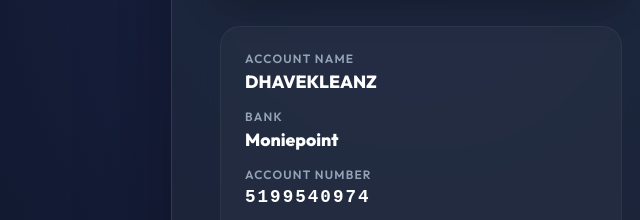
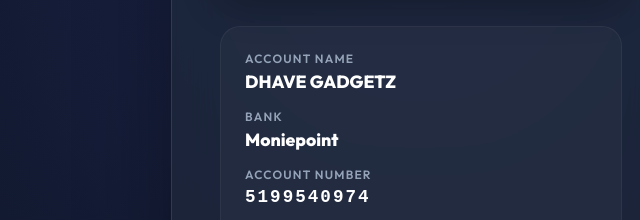
Before and after one commit to victory4110/dhave-gadgetz-qr, a website: page public/display_qr.html in a window 1280 px wide. Shown: the part 561-781 px from the top of the page, 219-859 px from the left. Drawn offline with Linux system fonts and the light colour scheme.

Commit message:
Final branding fix for DHAVE GADGETZ

```diff
--- a/public/display_qr.html
+++ b/public/display_qr.html
@@ -167,7 +167,7 @@
         <div class="info-grid">
             <div class="info-item">
                 <span class="label">Account Name</span>
-                <span class="value">DHAVEKLEANZ</span>
+                <span class="value">DHAVE GADGETZ</span>
             </div>
             <div class="info-item">
                 <span class="label">Bank</span>
```
